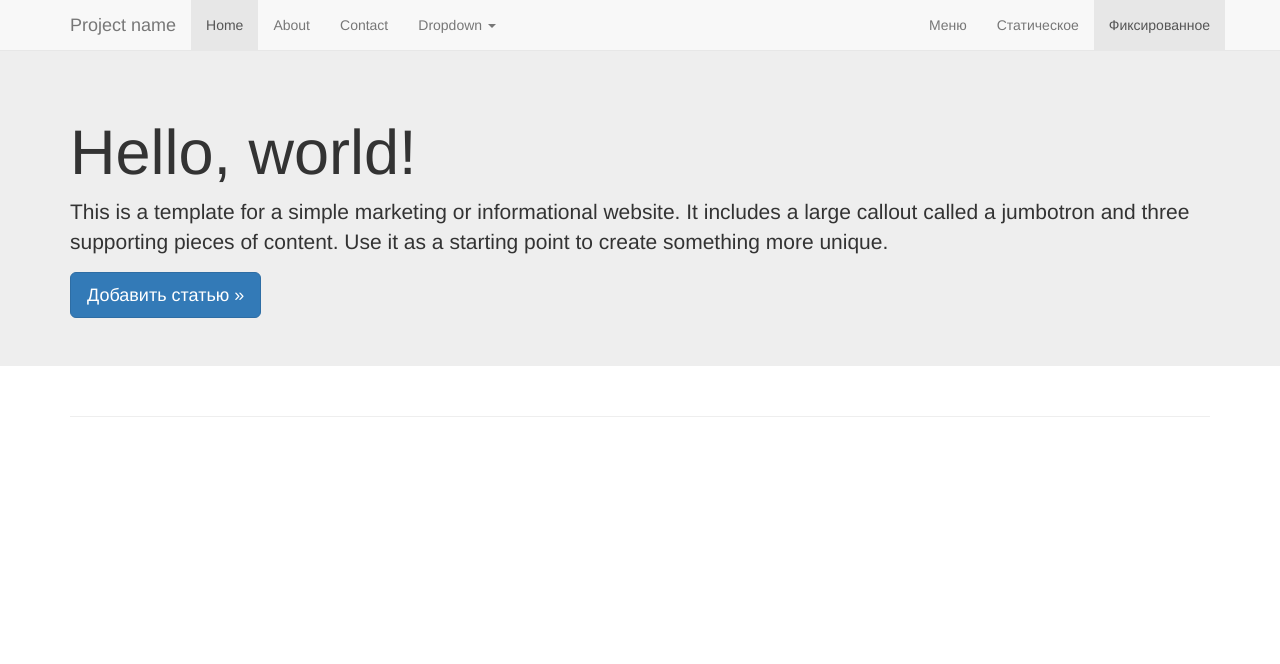
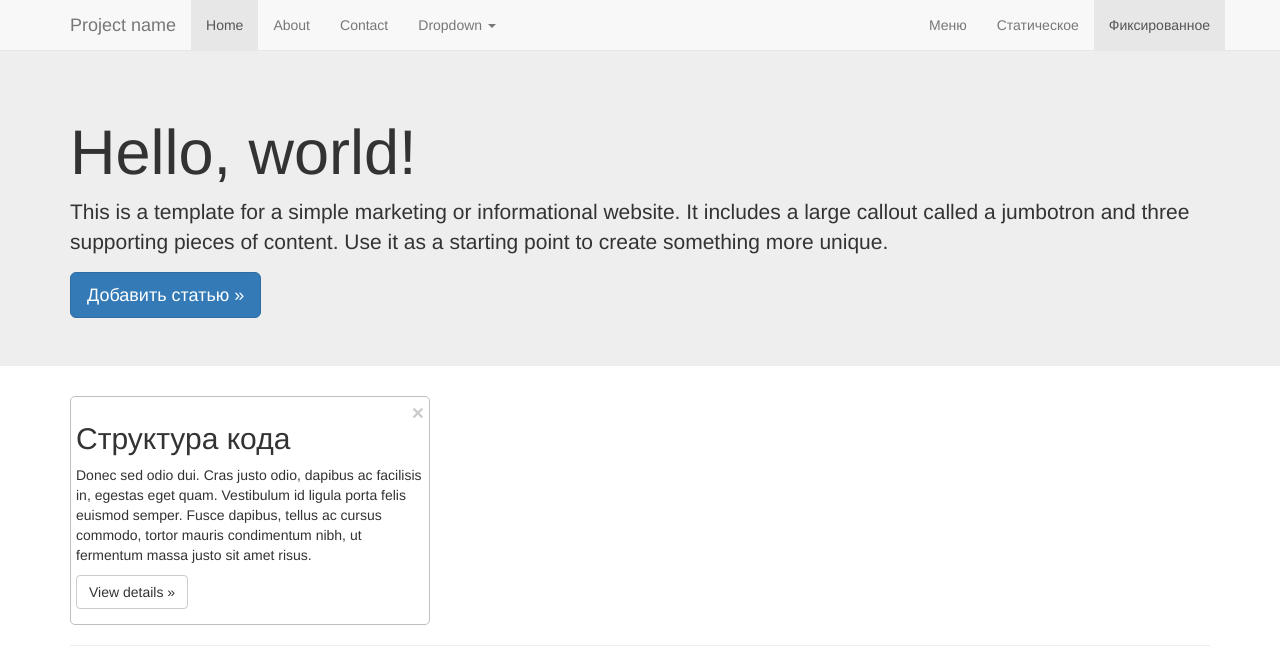
Before and after one commit to izheliaskova/articles-app, a plain HTML site: page index.html in a window 1280 px wide. Drawn offline with nearby package versions, Linux system fonts and the light colour scheme.

Commit message:
Added close button for article (example)

```diff
--- a/index.html
+++ b/index.html
@@ -83,7 +83,20 @@
 
         <div class="container">
             <div id="articleContainer">
+                <div class="row">
 
+
+                    <div class="col-sm-4">
+                        <div class="article">
+                            <button type="button" class="close">&times;</button>
+                            <h2>Структура кода</h2>
+                            <p>Donec sed odio dui. Cras justo odio, dapibus ac facilisis in, egestas eget quam. Vestibulum id ligula porta felis euismod semper. Fusce dapibus, tellus ac cursus commodo, tortor mauris condimentum nibh, ut fermentum massa justo sit amet risus.</p>
+                            <p><a class="btn btn-default" href="#" role="button">View details »</a></p>
+                        </div>
+                    </div>
+
+
+                </div>
             </div>
             <hr>
         </div>
--- a/script.js
+++ b/script.js
@@ -79,7 +79,7 @@ function getHtmlRowForArticles() {
 function createHtmlArticle(article) {
     var htmlArticle = document.createElement("div");
     htmlArticle.id = article.id;
-    htmlArticle.className = "article col-md-4";
+    htmlArticle.className = "col-sm-4 article";
     var title = document.createElement("h2");
     title.innerHTML = article.title;
     var preview = document.createElement("p");
--- a/style.css
+++ b/style.css
@@ -1,3 +1,9 @@
 body {
     padding-top: 50px;
 }
+
+.article {
+    border: 1px solid #c0bec3;
+    border-radius: 5px;
+    padding: 5px;
+}
```
